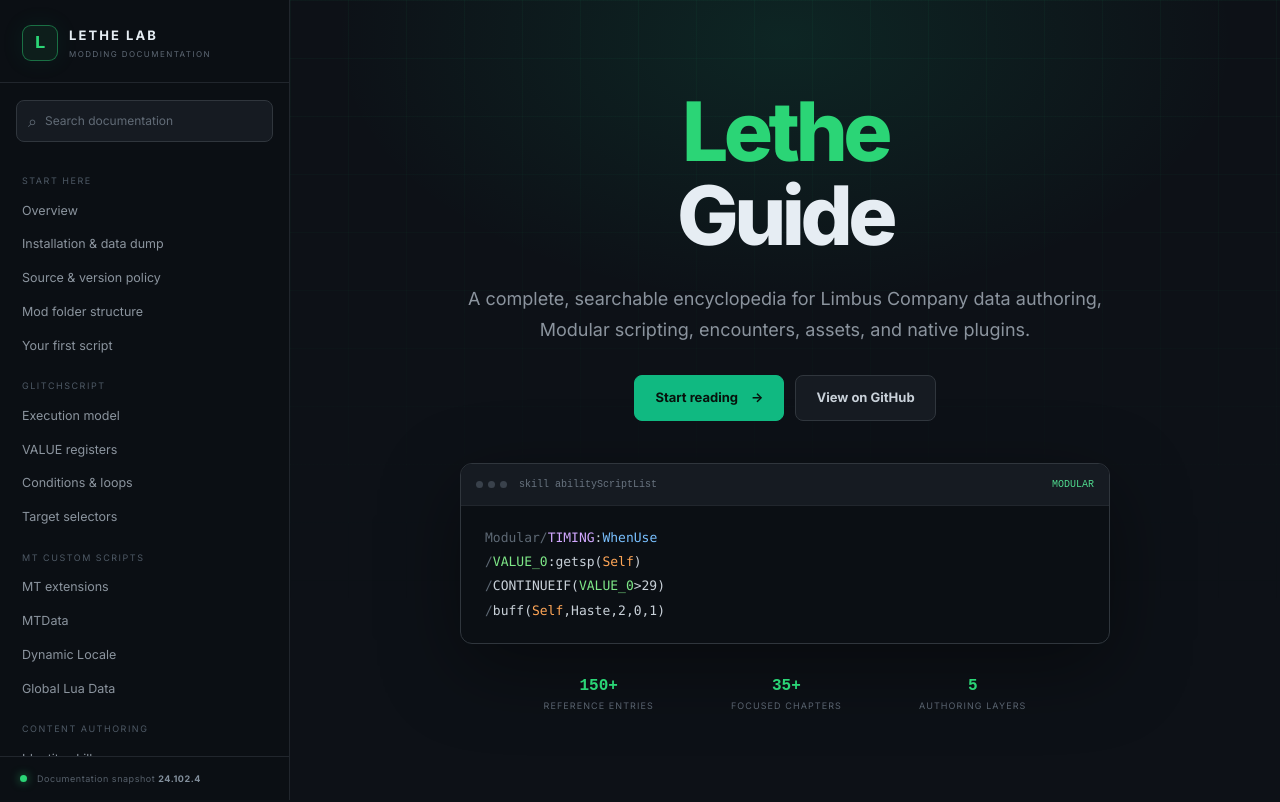
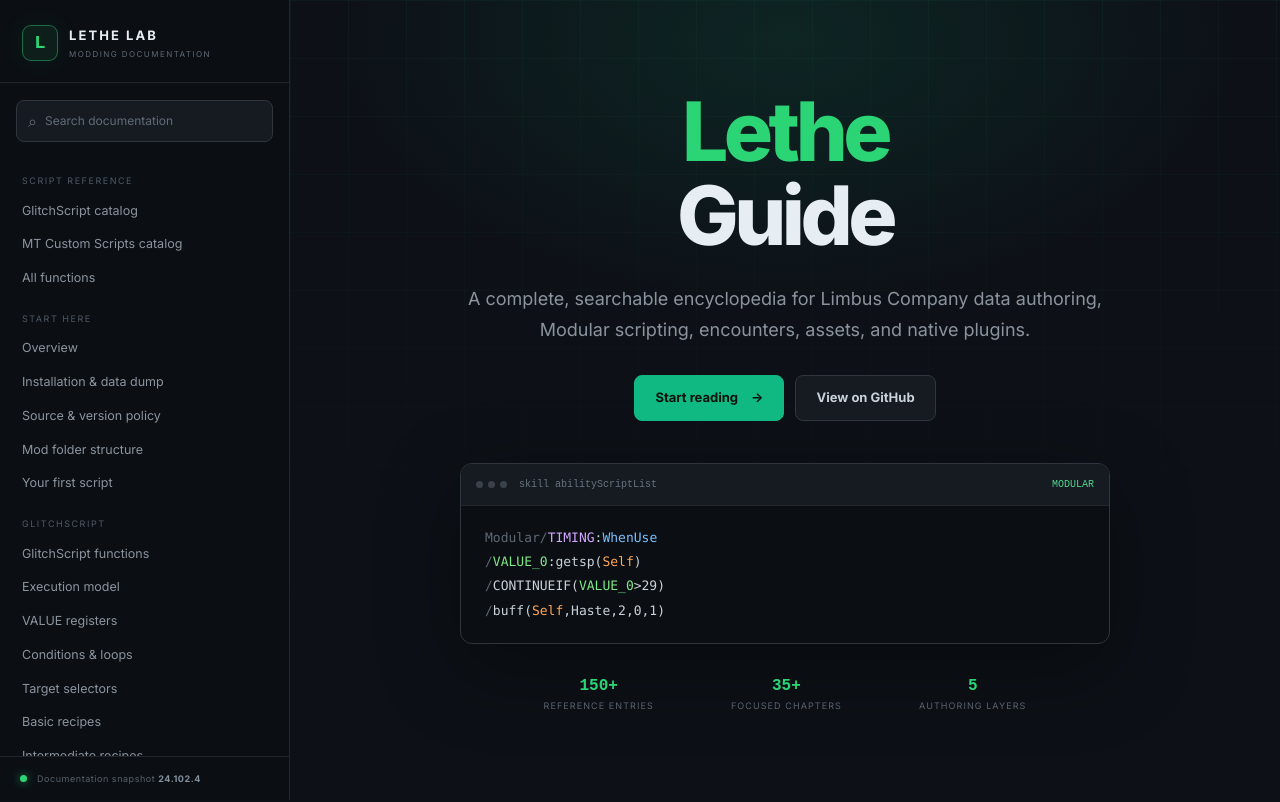
Before and after one commit to AIGhostWriter/limbus-modding-guide, a React (Vite) app: page / in a window 1280 px wide. Shown: the top 802 px of the page. Built offline with nearby package versions, Linux system fonts and the light colour scheme.

Commit message:
Move script catalogs to top and split MT and Glitch references

```diff
--- a/src/App.tsx
+++ b/src/App.tsx
@@ -121,7 +121,9 @@
   }
   if (originals[location.pathname]) return <AsyncMarkdownDocument label={originals[location.pathname][0]} loader={originals[location.pathname][1]} />
   if (dllDocuments[location.pathname]) return <AsyncMarkdownDocument collection="DLL" label={dllDocuments[location.pathname][0]} loader={dllDocuments[location.pathname][1]} />
-  if (location.pathname === '/docs/reference/functions') return <FunctionCatalog />
+  if (location.pathname === '/docs/reference/glitch') return <FunctionCatalog lockedSource="glitch" title="GlitchScript catalog" />
+  if (location.pathname === '/docs/reference/mt') return <FunctionCatalog lockedSource="mt" title="MT Custom Scripts catalog" />
+  if (location.pathname === '/docs/reference/functions') return <FunctionCatalog title="Complete function catalog" />
   const page = docs[location.pathname] ?? docs['/docs/overview']
   return <Article page={page} />
 }
@@ -132,11 +134,11 @@
   return source ? <MarkdownDocument label={label} source={source} collection={collection} /> : <div className="article-wrap"><article className="article"><p>Loading document…</p></article></div>
 }
 
-function FunctionCatalog() {
+function FunctionCatalog({ lockedSource, title }: { lockedSource?: 'glitch'|'mt'; title:string }) {
   const allFunctions = [...functions, ...extendedFunctions]
   const [query, setQuery] = useState('')
   const [category, setCategory] = useState('all')
-  const [source, setSource] = useState('all')
+  const [source, setSource] = useState(lockedSource ?? 'all')
   const visible = allFunctions.filter(item =>
     (category === 'all' || item.category === category) &&
     (source === 'all' || item.source === source || item.source === 'both') &&
@@ -150,8 +152,8 @@
   const cleanExample = (value?: string) => value?.split('\n').filter(line => !/[가-힣]/.test(line)).join('\n').trim()
   return <div className="article-wrap"><article className="article catalog-page">
     <div className="breadcrumbs"><Link to="/">Docs</Link><span>/</span><span>REFERENCE</span></div>
-    <div className="article-head"><span>COMPLETE REFERENCE</span><h1>Script function catalog</h1><p>{allFunctions.length} timings, acquirers, and consequences from the GlitchScript and MT Custom Scripts snapshots. Each entry preserves its callable signature, source, parameters, example, and version label.</p></div>
-    <div className="catalog-tools"><input aria-label="Search functions" value={query} onChange={e => setQuery(e.target.value)} placeholder="Search by function or signature…" /><select aria-label="Filter category" value={category} onChange={e => setCategory(e.target.value)}><option value="all">All categories</option><option value="timing">Timings</option><option value="acquirer">Acquirers</option><option value="consequence">Consequences</option></select><select aria-label="Filter source" value={source} onChange={e => setSource(e.target.value)}><option value="all">All sources</option><option value="glitch">GlitchScript</option><option value="mt">MT Scripts</option></select></div>
+    <div className="article-head"><span>{lockedSource === 'mt' ? 'MT REFERENCE' : lockedSource === 'glitch' ? 'GLITCHSCRIPT REFERENCE' : 'COMPLETE REFERENCE'}</span><h1>{title}</h1><p>{visible.length} timings, acquirers, and consequences in this collection. Each entry preserves its callable signature, source, parameters, example, and version label.</p></div>
+    <div className={`catalog-tools ${lockedSource ? 'locked' : ''}`}><input aria-label="Search functions" value={query} onChange={e => setQuery(e.target.value)} placeholder="Search by function or signature…" /><select aria-label="Filter category" value={category} onChange={e => setCategory(e.target.value)}><option value="all">All categories</option><option value="timing">Timings</option><option value="acquirer">Acquirers</option><option value="consequence">Consequences</option></select>{!lockedSource && <select aria-label="Filter source" value={source} onChange={e => setSource(e.target.value)}><option value="all">All sources</option><option value="glitch">GlitchScript</option><option value="mt">MT Scripts</option></select>}</div>
     <div className="catalog-summary"><b>{visible.length}</b> entries shown <span>•</span> Open an entry to inspect its contract.</div>
     <div className="function-list">{visible.map((item, index) => <details className="function-entry" key={`${item.category}-${item.name}-${index}`}><summary><span className={`kind ${item.category}`}>{item.category}</span><code>{item.name}</code><small>{item.source === 'both' ? 'GlitchScript + MT' : item.source === 'mt' ? 'MT Scripts' : 'GlitchScript'}</small><b>＋</b></summary><div className="function-body"><p>{explain(item)}</p><h3>Signature</h3><CodeBlock code={item.signature} language="modular" />{item.params?.length ? <><h3>Parameters</h3><div className="param-table">{item.params.map(param => <div key={param.name}><code>{param.name}</code><span>Argument accepted by this function. Match its value type and position to the signature.</span></div>)}</div></> : <p className="no-params">No separately documented parameters.</p>}{cleanExample(item.example) && <><h3>Example</h3><CodeBlock code={cleanExample(item.example)!} language="modular" /></>}<div className="contract-note"><b>Verification</b><span>Test this entry alone at a confirmed timing and inspect LogOutput.log before composing it with other functions.</span>{item.version && <em>Version {item.version}</em>}</div></div></details>)}</div>
   </article><Footer /></div>
--- a/src/data/docs.ts
+++ b/src/data/docs.ts
@@ -2,14 +2,14 @@
 export type DocPage = { title: string; kicker: string; summary: string; sections: DocSection[] }
 
 export const navGroups: { label: string; items: [string, string][] }[] = [
+  { label: 'SCRIPT REFERENCE', items: [['GlitchScript catalog','/docs/reference/glitch'],['MT Custom Scripts catalog','/docs/reference/mt'],['All functions','/docs/reference/functions']] },
   { label: 'START HERE', items: [['Overview','/docs/overview'],['Installation & data dump','/docs/install'],['Source & version policy','/docs/sources'],['Mod folder structure','/docs/file-structure'],['Your first script','/docs/first-script']] },
-  { label: 'GLITCHSCRIPT', items: [['Execution model','/docs/glitch/structure'],['VALUE registers','/docs/glitch/values'],['Conditions & loops','/docs/glitch/conditions'],['Target selectors','/docs/glitch/targeting']] },
-  { label: 'MT CUSTOM SCRIPTS', items: [['MT extensions','/docs/mt/overview'],['MTData','/docs/mt/data'],['Dynamic Locale','/docs/mt/locale'],['Global Lua Data','/docs/mt/lua']] },
+  { label: 'GLITCHSCRIPT', items: [['GlitchScript functions','/docs/reference/glitch'],['Execution model','/docs/glitch/structure'],['VALUE registers','/docs/glitch/values'],['Conditions & loops','/docs/glitch/conditions'],['Target selectors','/docs/glitch/targeting'],['Basic recipes','/docs/recipes/basic'],['Intermediate recipes','/docs/recipes/intermediate'],['Advanced recipes','/docs/recipes/advanced']] },
+  { label: 'MT CUSTOM SCRIPTS', items: [['MT functions & timings','/docs/reference/mt'],['MT extensions','/docs/mt/overview'],['MTData','/docs/mt/data'],['Dynamic Locale','/docs/mt/locale'],['Global Lua Data','/docs/mt/lua'],['Reload requirements','/docs/reference/reload']] },
   { label: 'CONTENT AUTHORING', items: [['Identity skills','/docs/content/skills'],['Passives','/docs/content/passives'],['E.G.O. integration','/docs/content/ego'],['Localization','/docs/content/locale'],['Boss unit & part','/docs/content/boss'],['Pattern design','/docs/content/patterns'],['Encounter stage','/docs/content/encounter'],['Custom buffs','/docs/content/buffs'],['Maps & stories','/docs/content/maps-stories'],['Motions, VFX & SFX','/docs/content/motions']] },
   { label: 'ORIGINAL LETHE GUIDE', items: [['01 · Finding boss data','/docs/original/chapter-1'],['02 · Creating an encounter','/docs/original/chapter-2'],['03 · Advanced Lua','/docs/original/chapter-3'],['04 · Soji Abi boss','/docs/original/chapter-4'],['Custom Identity guide','/docs/original/identity']] },
-  { label: 'PRACTICAL RECIPES', items: [['Basic recipes','/docs/recipes/basic'],['Intermediate recipes','/docs/recipes/intermediate'],['Advanced recipes','/docs/recipes/advanced']] },
   { label: 'DLL', items: [['DLL index','/docs/dll'],['AnimatedMapSupport','/docs/dll/animated-map-support'],['GifMapSupport','/docs/dll/gif-map-support'],['BattleCinematicPlayer','/docs/dll/battle-cinematic-player'],['BattleMessage','/docs/dll/battle-message'],['FireFieldForcer / AlphaStrike','/docs/dll/fire-field-forcer'],['SkillInterrupter','/docs/dll/skill-interrupter'],['GwangYeokNansa','/docs/dll/gwangyeoknansa'],['LyricsOverride','/docs/dll/lyrics-override'],['StoryScriptLoader','/docs/dll/story-script-loader'],['MDOffline','/docs/dll/md-offline'],['Motions','/docs/dll/motions'],['Build & deployment','/docs/dll/build']] },
-  { label: 'REFERENCE', items: [['Function catalog','/docs/reference/functions'],['Reload matrix','/docs/reference/reload'],['Troubleshooting','/docs/reference/troubleshooting']] },
+  { label: 'REFERENCE', items: [['All function catalog','/docs/reference/functions'],['Reload matrix','/docs/reference/reload'],['Troubleshooting','/docs/reference/troubleshooting']] },
 ]
 
 export const docs: Record<string, DocPage> = {
```
Also changed, not shown: src/index.css.
